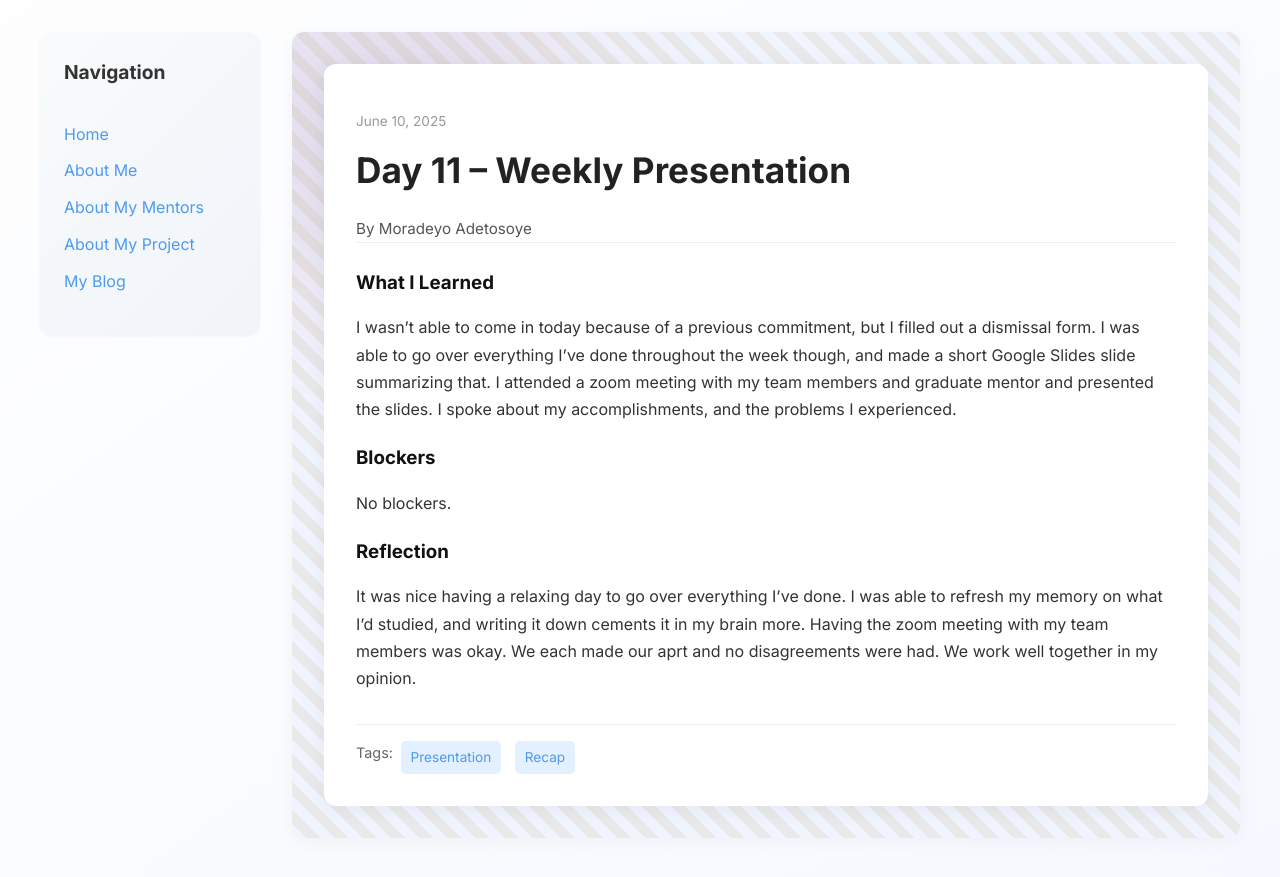
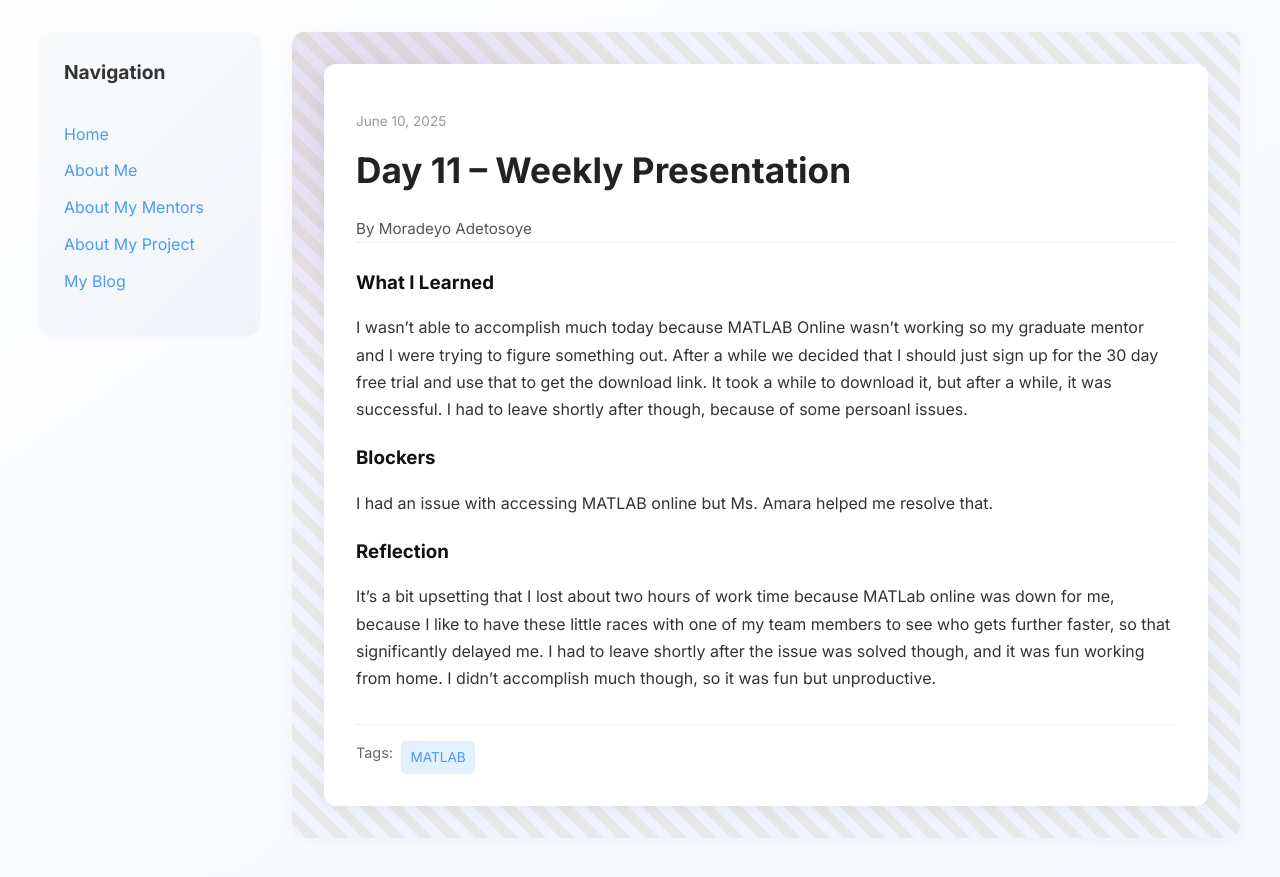
Before and after one commit to Deyo101/deyo101.github.io, a Jekyll site: the page built from _posts/2025-06-10-day-11.md, in a window 1280 px wide. Shown: the top 877 px of the page. Built offline with Jekyll 4.4.1, drawn with Linux system fonts in a browser that asks for light colours.

Commit message:
Update 2025-06-10-day-11.md

```diff
--- a/_posts/2025-06-10-day-11.md
+++ b/_posts/2025-06-10-day-11.md
@@ -4,14 +4,13 @@
 date: 2025-06-10
 author: Moradeyo Adetosoye
 permalink: /day11.html
-tags: ["Presentation", "Recap"]
+tags: ["MATLAB"]
 
 what_i_learned: |
-  I wasn't able to come in today because of a previous commitment, but I filled out a dismissal form. I was able to go over everything I've done throughout the week though, and made a short Google Slides slide summarizing that. I attended a zoom meeting with my team members and graduate mentor and presented the slides. I spoke about my accomplishments, and the problems I experienced.
-
+  I wasn't able to accomplish much today because MATLAB Online wasn't working so my graduate mentor and I were trying to figure something out.  After a while we decided that I should just sign up for the 30 day free trial and use that to get the download link. It took a while to download it, but after a while, it was successful. I had to leave shortly after though, because of some persoanl issues.
 blockers: |
-  No blockers.
+  I had an issue with accessing MATLAB online but Ms. Amara helped me resolve that.
 
 reflection: |
-  It was nice having a relaxing day to go over everything I've done. I was able to refresh my memory on what I'd studied, and writing it down cements it in my brain more. Having the zoom meeting with my team members was okay. We each made our aprt and no disagreements were had. We work well together in my opinion.
+  It's a bit upsetting that I lost about two hours of work time because MATLab online was down for me, because I like to have these little races with one of my team members to see who gets further faster, so that significantly delayed me. I had to leave shortly after the issue was solved though, and it was fun working from home. I didn't accomplish much though, so it was fun but unproductive.
 ---
```
